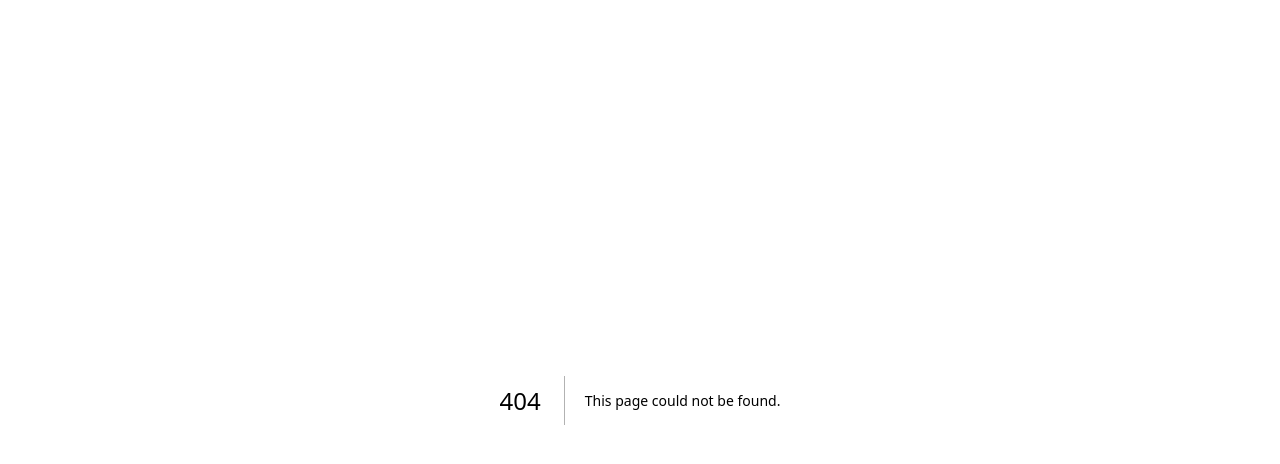
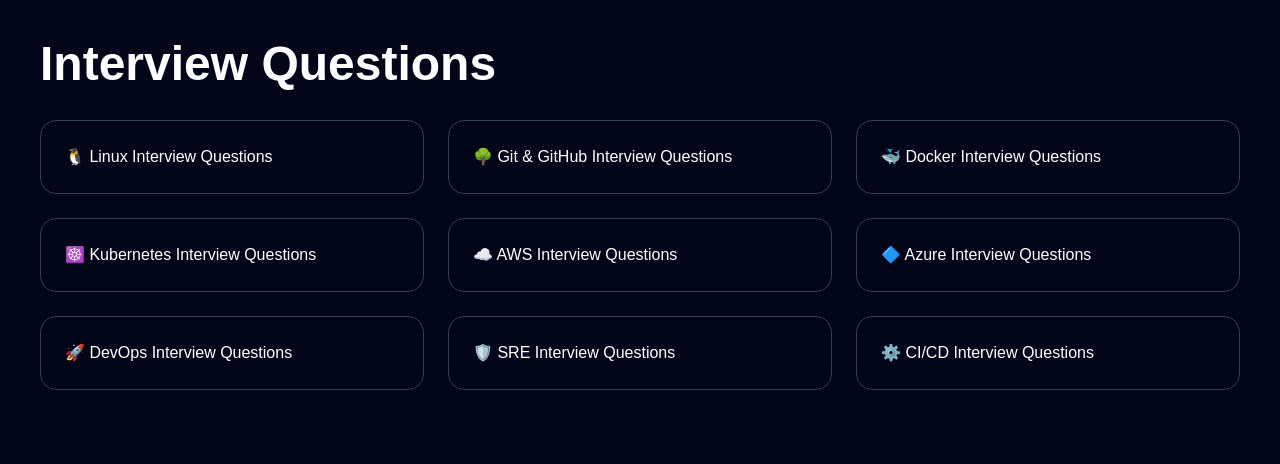
Before and after one commit to Sekharbobby/learnwithbobby, a Next.js app: page /interview-questions in a window 1280 px wide. Before the commit this address had no page. Shown: the top 464 px of the page. Built offline with nearby package versions, Linux system fonts and the light colour scheme.

Commit message:
Add interview questions page

```diff
--- /dev/null
+++ b/app/interview-questions/page.tsx
@@ -0,0 +1,49 @@
+export default function InterviewQuestionsPage() {
+  return (
+    <main className="min-h-screen bg-slate-950 p-10 text-white">
+      <h1 className="mb-8 text-5xl font-bold">
+        Interview Questions
+      </h1>
+
+      <div className="grid gap-6 md:grid-cols-2 lg:grid-cols-3">
+
+        <div className="rounded-2xl border border-slate-700 p-6">
+          🐧 Linux Interview Questions
+        </div>
+
+        <div className="rounded-2xl border border-slate-700 p-6">
+          🌳 Git & GitHub Interview Questions
+        </div>
+
+        <div className="rounded-2xl border border-slate-700 p-6">
+          🐳 Docker Interview Questions
+        </div>
+
+        <div className="rounded-2xl border border-slate-700 p-6">
+          ☸️ Kubernetes Interview Questions
+        </div>
+
+        <div className="rounded-2xl border border-slate-700 p-6">
+          ☁️ AWS Interview Questions
+        </div>
+
+        <div className="rounded-2xl border border-slate-700 p-6">
+          🔷 Azure Interview Questions
+        </div>
+
+        <div className="rounded-2xl border border-slate-700 p-6">
+          🚀 DevOps Interview Questions
+        </div>
+
+        <div className="rounded-2xl border border-slate-700 p-6">
+          🛡️ SRE Interview Questions
+        </div>
+
+        <div className="rounded-2xl border border-slate-700 p-6">
+          ⚙️ CI/CD Interview Questions
+        </div>
+
+      </div>
+    </main>
+  );
+}
```
